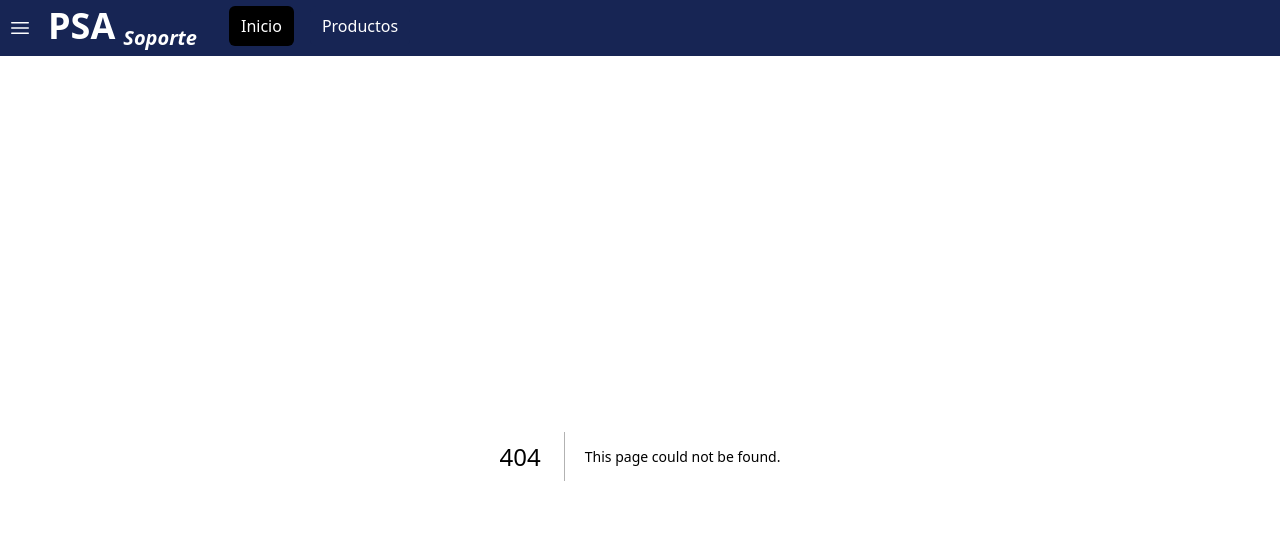
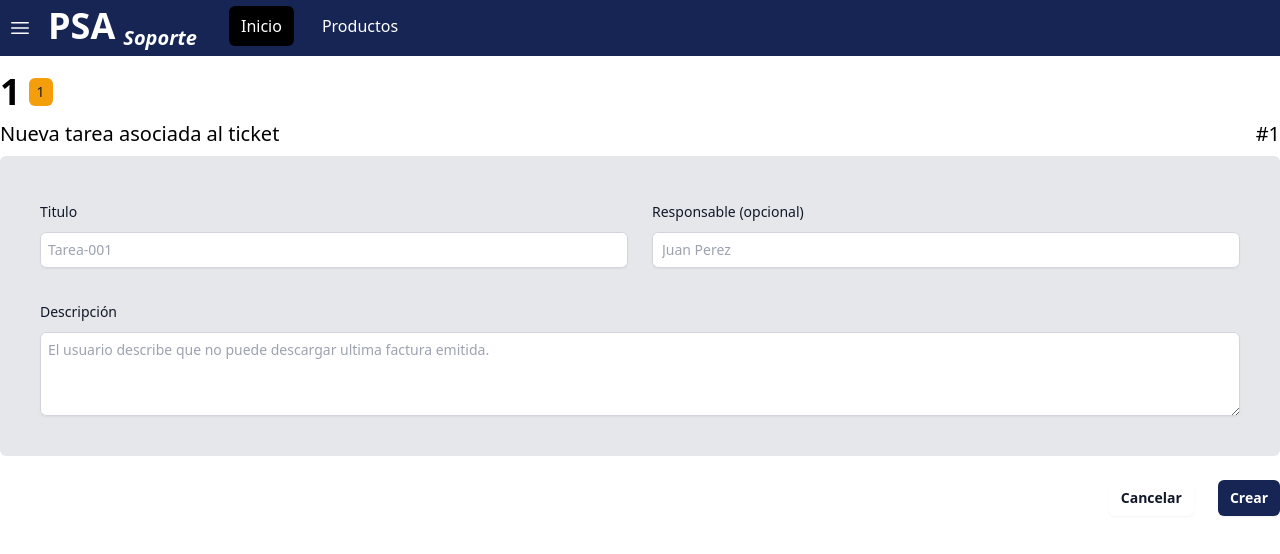
Before and after one commit to MatiasPriano/Sistema-De-Gestion-Front, a Next.js app: page /products/1/1/1/tasks/new in a window 1280 px wide. Before the commit this address had no page. Shown: the top 554 px of the page. Built offline with nearby package versions, Linux system fonts and the light colour scheme.

Commit message:
Se agrega formulario para crear una tarea

```diff
--- /dev/null
+++ b/components/taskForm.tsx
@@ -0,0 +1,130 @@
+import React, { useState } from 'react';
+import { toast } from 'react-hot-toast';
+import { useRouter } from 'next/router';
+
+interface TaskProps {
+    productId: string;
+    versionId: string;
+    ticketId: string;
+    title?: string;
+    responsable?: string;
+    description?: string;
+}
+
+export default function TaskForm({ productId, versionId, ticketId = "", title = '',
+    responsable = '', description = ''}: TaskProps) {
+    const [formTitle, setFormTitle] = useState(title);
+    const [formResponsable, setFormResponsable] = useState(responsable);
+    const [formDescription, setFormDescription] = useState(description);
+    const [titleError, setTitleError] = useState<boolean>(false);
+    const [descriptionError, setDescriptionError] = useState<boolean>(false);
+
+    const router = useRouter()
+
+    const handleSubmit = (event: React.FormEvent<HTMLFormElement>): void => {
+        event.preventDefault()
+
+        if (formTitle.trim() && formDescription.trim()) {
+                toast.success('Tarea creada exitosamente')
+                setFormTitle("")
+                setFormDescription("")
+                router.push(`/products/${productId}/${versionId}/${ticketId}/tasks/`)
+        } else {
+            if (!formTitle.trim()) {
+                setTitleError(true)
+            }
+            if (!formDescription.trim()) {
+                setDescriptionError(true)
+            }
+            toast.error("Existen campos incompletos")
+        }
+    };
+
+    const handleFocusTitle = () => {
+        setTitleError(false)
+    }
+    const handleFocusDescription = () => {
+        setDescriptionError(false)
+    }
+    const handleCancelButton = () => {
+        router.push(`/products/${productId}/${versionId}/${ticketId}/tasks/`)
+    }
+
+    return (
+        <form onSubmit={handleSubmit}>
+            <div className="space-y-12 bg-gray-200 pl-10 pr-10 pt-1 pb-10 rounded-md">
+                <div className="mt-10 grid grid-cols-1 gap-x-6 gap-y-8 sm:grid-cols-2">
+                    <div>
+                        <label htmlFor="title" className="block text-sm font-medium leading-6 text-gray-900">
+                            Titulo
+                        </label>
+                        <div className="mt-2">
+                            <input
+                            type="text"
+                            value={formTitle}
+                            onChange={(e) => setFormTitle(e.target.value)}
+                            name="title"
+                            id="title"
+                            onFocus={handleFocusTitle}
+                            className={`block w-full pl-2 pr-2 rounded-md border-0 py-1.5 text-gray-900 shadow-sm ring-1 ring-inset ${titleError ? 'ring-red-500' : 'ring-gray-300'} placeholder:text-gray-400 focus:ring-2 focus:ring-inset focus:ring-indigo-600 sm:text-sm sm:leading-6`}
+                            placeholder="Tarea-001"
+                            />
+                            <small className={`text-red-500 absolute mt-1 transition-opacity duration-300 ${titleError ? 'opacity-100' : 'opacity-0'}`}>Este campo es obligatorio.</small>
+                        </div>
+                    </div>
+                    <div>
+                        <label htmlFor="responsable" className="block text-sm font-medium leading-6 text-gray-900">
+                            Responsable {"(opcional)"}
+                        </label>
+                        <div className="mt-2">
+                            <input
+                            type="text"
+                            value={formResponsable}
+                            onChange={(e) => setFormResponsable(e.target.value)}
+                            name="responsable"
+                            id="responsable"
+                            className="block w-full rounded-md border-0 py-1.5 text-gray-900 shadow-sm ring-1 ring-inset ring-gray-300 placeholder:text-gray-400 focus:ring-2 focus:ring-inset focus:ring-indigo-600 sm:text-sm sm:leading-6"
+                            placeholder="Juan Perez"
+                            style={{ paddingLeft: '10px', paddingRight: '10px' }}
+                            />
+                        </div>
+                    </div>
+                    <div className="col-span-full">
+                        <label htmlFor="description" className="block text-sm font-medium leading-6 text-gray-900">
+                            Descripción
+                        </label>
+                        <div className="mt-2">
+                            <textarea
+                            value={formDescription}
+                            onChange={(e) => setFormDescription(e.target.value)}
+                            id="description"
+                            name="description"
+                            rows={3}
+                            className={`block w-full pl-2 pr-2 rounded-md border-0 py-1.5 text-gray-900 shadow-sm ring-1 ring-inset ${descriptionError ? 'ring-red-500' : 'ring-gray-300'} placeholder:text-gray-400 focus:ring-2 focus:ring-inset focus:ring-indigo-600 focus:ring-opacity-50 transition-colors duration-300 ease-in-out sm:text-sm sm:leading-6`}
+                            defaultValue={''}
+                            onFocus={handleFocusDescription}
+                            placeholder="El usuario describe que no puede descargar ultima factura emitida."
+                            />
+                            <small className={`text-red-500 absolute mt-1 transition-opacity duration-300 ${descriptionError ? 'opacity-100' : 'opacity-0'}`}>Este campo es obligatorio.</small>
+                        </div>
+                    </div>
+                </div>
+            </div>
+            <div className="mt-6 flex items-center justify-end gap-x-6">
+                <button
+                type="button"
+                onClick={handleCancelButton}
+                className="rounded-md bg-white px-3 py-2 text-sm font-semibold text-gray-900 shadow-sm focus:outline-none focus:ring-2 focus:ring-offset-2 focus:ring-blue-600 transition-colors duration-300 ease-in-out hover:text-gray-600"
+                >
+                    Cancelar
+                </button>
+                <button
+                type="submit"
+                className="rounded-md bg-blue-950 px-3 py-2 text-sm font-semibold text-white shadow-sm focus:outline-none focus:ring-2 focus:ring-offset-2 focus:ring-blue-600 transition-colors duration-300 ease-in-out hover:bg-blue-800"
+                >
+                    Crear
+                </button>
+            </div>
+        </form>
+    )
+}
--- a/components/taskGridRow.tsx
+++ b/components/taskGridRow.tsx
@@ -8,22 +8,24 @@ interface TaskGridRowProps {
 export default function TaskGridRow({ task }: {task: TaskGridRowProps}) {
     return (
         <tr key={`${task.title}`} className="h-16">
-            <td className="px-6 py-3 border-b border-gray-200 h-full">
-                <div className="flex items-center text-gray-900 overflow-hidden max-w-xs">
+            <td className="px-6 py-3 h-full w-1/4">
+                <div className="text-s text-gray-900 line-clamp-3 max-w-sm">
                     <div className="truncate">{task.title}</div>
                 </div>
             </td>
 
-            <td className="px-6 py-3 border-b border-gray-200 h-full">
-                <div className="text-xs leading-5 text-gray-900 line-clamp-3 max-w-sm">
+            <td className="px-6 py-3 h-full w-1/2">
+                <div className="text-xs text-gray-900 line-clamp-3 max-w-sm">
                     {task.description}
                 </div>
             </td>
 
-            <td className="px-6 py-3 border-b border-gray-200 h-full">
-                <div className="flex items-center">{task.responsable}</div>
+            <td className="px-6 py-3 h-full w-1/8">
+                <div className="flex items-center text-gray-900 overflow-hidden max-w-xs">
+                    <div className="truncate">{task.responsable}</div>
+                </div>
             </td>
-            <td className="px-6 py-3 border-b border-gray-200 h-full">
+            <td className="px-6 py-3 h-full w-1/8">
                 <span className={`${task.state === "Abierta" ? "bg-green-400" : "bg-red-400"} text-sm text-gray-900 rounded-md px-2 py-1 ml-2`}>
                     {task.state}
                 </span>
--- a/pages/products/[product]/[version]/[id]/tasks.tsx
+++ b/pages/products/[product]/[version]/[id]/tasks.tsx
@@ -3,7 +3,7 @@ import VersionHeader from '@/components/versionHeader';
 import TaskGridRow from "@/components/taskGridRow";
 
 function HeaderItem({ title }: { title: string }) {
-    return <th className="px-6 py-3 text-sm text-left text-gray-500 border-b border-gray-200 bg-gray-50">{title}</th>
+    return <th className="px-6 py-3 text-sm text-left text-white border-b border-gray-200 bg-blue-950">{title}</th>
 }
 
 export default function ViewTasks() {
@@ -18,12 +18,16 @@ export default function ViewTasks() {
             state: "Abierta"
         },
         {
-            title: "Arreglar bug de severidad al crear un ticket",
+            title: "Curabitur sed erat ac magna dignissim aliquet. Proin quis mauris felis. Maecenas non arcu porttitor, venenatis leo eu, semper libero. Etiam sed augue vitae lacus placerat consequat nec at magna. Quisque ex turpis, fringilla quis mi in, finibus rutrum elit. Pellentesque non leo quis felis eleifend eleifend. Sed vestibulum nisl et sodales tincidunt. Aenean vitae arcu in urna congue feugiat. Maecenas nec enim sit amet ante lacinia porttitor sit amet non dui. Etiam semper dolor vitae nibh blandit laoreet. Aliquam gravida erat vel lectus porta, et dapibus leo blandit. Aliquam convallis nisi eu magna accumsan dignissim nec auctor nibh.",
             description: "Lorem ipsum dolor sit amet, consectetur adipiscing elit. Nam sit amet est vitae urna tempus ultricies. Nullam risus velit, ultricies eu porttitor nec, sagittis sed nisi. Etiam eget ipsum eget massa euismod ultrices. Aliquam ullamcorper maximus ligula, eu finibus nisl porta sit amet. Ut laoreet nisl lacinia porta malesuada. Ut aliquam sapien eget mi sagittis vulputate. Morbi nec gravida ante, et sollicitudin sem. Proin ac augue pulvinar, tincidunt erat vel, dictum augue. Vestibulum ullamcorper lobortis risus, vitae laoreet velit molestie ut. Phasellus sagittis facilisis aliquet. Aenean sollicitudin at leo non lacinia. Morbi in tortor vulputate, suscipit nisl id, vestibulum lorem. Cras vitae tellus mattis, ornare tortor ut, lobortis nunc. Fusce ac lectus ipsum.",
-            responsable: "Romina Lopez",
+            responsable: "Vestibulum placerat justo at augue congue, nec egestas arcu cursus. Donec placerat auctor risus et viverra. Proin porttitor velit eget fermentum ultrices. Aliquam quis tellus id urna malesuada hendrerit. Vivamus congue arcu in euismod cursus. Sed luctus ac lectus sed posuere. Etiam nec eros vitae lorem ultrices viverra. Morbi id est quis felis congue tempor lobortis ut lorem. Sed sollicitudin felis turpis, et condimentum ex viverra id. Phasellus quis egestas ipsum. Sed semper velit eu neque lacinia euismod.",
             state: "Cerrada"
         }
     ]
+
+    const handleNewTaskButton = () => {
+        router.push(`/products/${product}/${version}/${id}/tasks/new/`)
+    }
 
     return (
         <div className="container max-w-7xl mx-auto mt-8 sm:mt-4">
@@ -35,6 +39,7 @@ export default function ViewTasks() {
             <div className="mt-6 flex items-center justify-end gap-x-6">
                 <button
                 type="button"
+                onClick={handleNewTaskButton}
                 className="rounded-md bg-amber-500 px-3 py-2 text-sm font-semibold text-gray-900 shadow-sm focus:outline-none focus:ring-2 focus:ring-offset-2 focus:ring-blue-600 transition-colors duration-300 ease-in-out hover:bg-amber-200"
                 >
                     Crear tarea
@@ -49,7 +54,7 @@ export default function ViewTasks() {
             <div className="container max-w-7xl mx-auto mt-8">
                 <div className="flex flex-col">
                     <div className="overflow-x-auto sm:-mx-6 sm:px-6 lg:-mx-8 lg:px-8">
-                        <div className="inline-block min-w-full overflow-hidden align-middle border-b border-gray-200 shadow sm:rounded-lg">
+                        <div className="inline-block min-w-full overflow-hidden align-middle border-b border-gray-200 bg-gray-200 shadow sm:rounded-lg">
                             <table className="min-w-full">
                                 <thead>
                                 <tr>
@@ -57,7 +62,6 @@ export default function ViewTasks() {
                                     <HeaderItem title="Descripcion" />
                                     <HeaderItem title="Responsable" />
                                     <HeaderItem title="Estado" />
-                                    <HeaderItem title="Acciones" />
                                 </tr>
                                 </thead>
 
--- /dev/null
+++ b/pages/products/[product]/[version]/[id]/tasks/new.tsx
@@ -0,0 +1,22 @@
+import { useRouter } from 'next/router';
+import TaskForm from '@/components/taskForm';
+import VersionHeader from '@/components/versionHeader';
+
+export default function NewTask() {
+    const router = useRouter();
+    const { product, version, id } = router.query;
+
+    return (
+        <div className="container max-w-7xl mx-auto mt-8 sm:mt-4">
+            <VersionHeader  productId={product as string}
+                            versionId={version as string}
+                            ticketId={id as string}
+                            title="Nueva tarea asociada al ticket"
+            />
+            <TaskForm productId={product as string}
+                    versionId={version as string}
+                    ticketId={id as string}
+            />
+        </div>
+    )
+}
```
